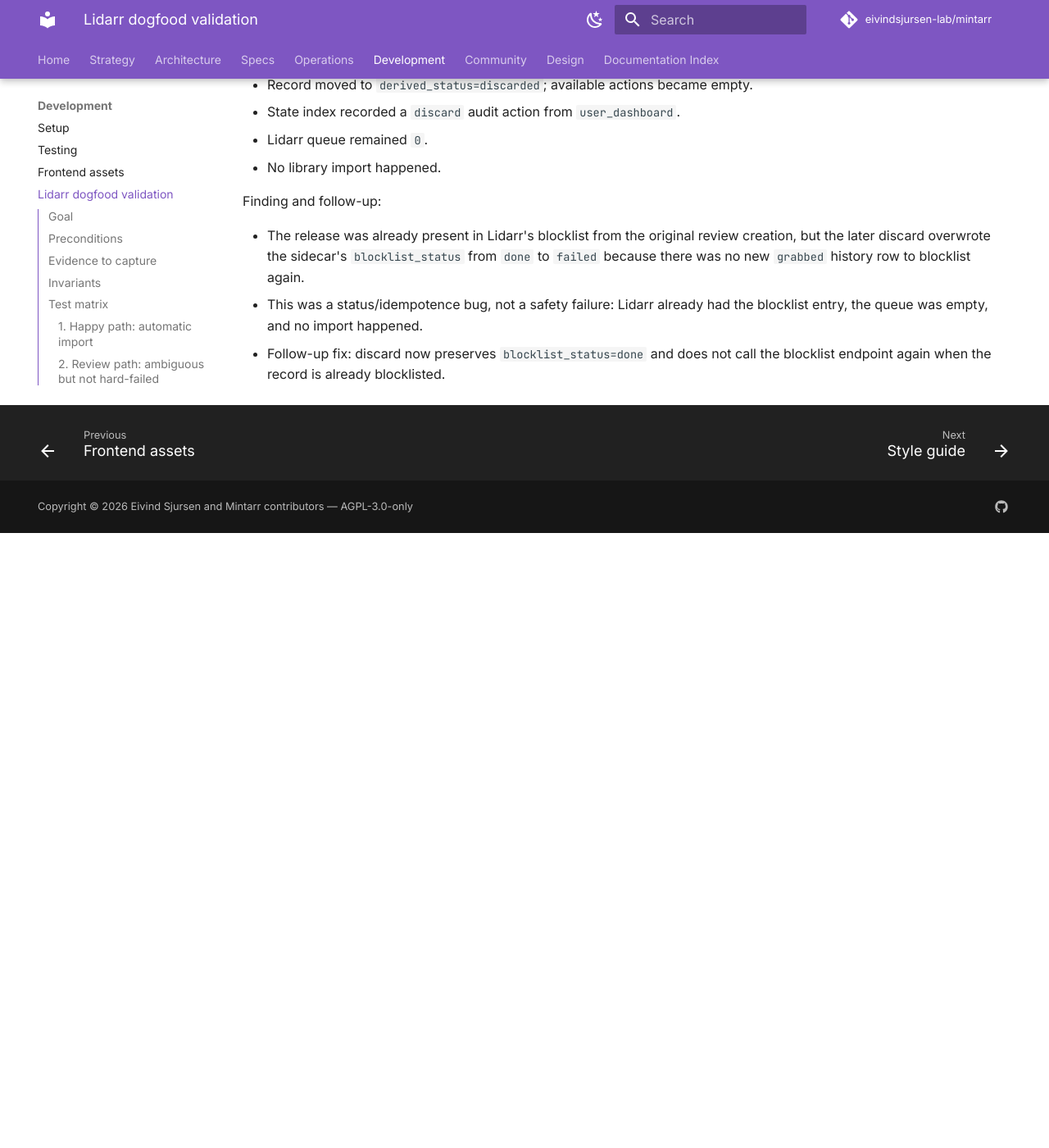
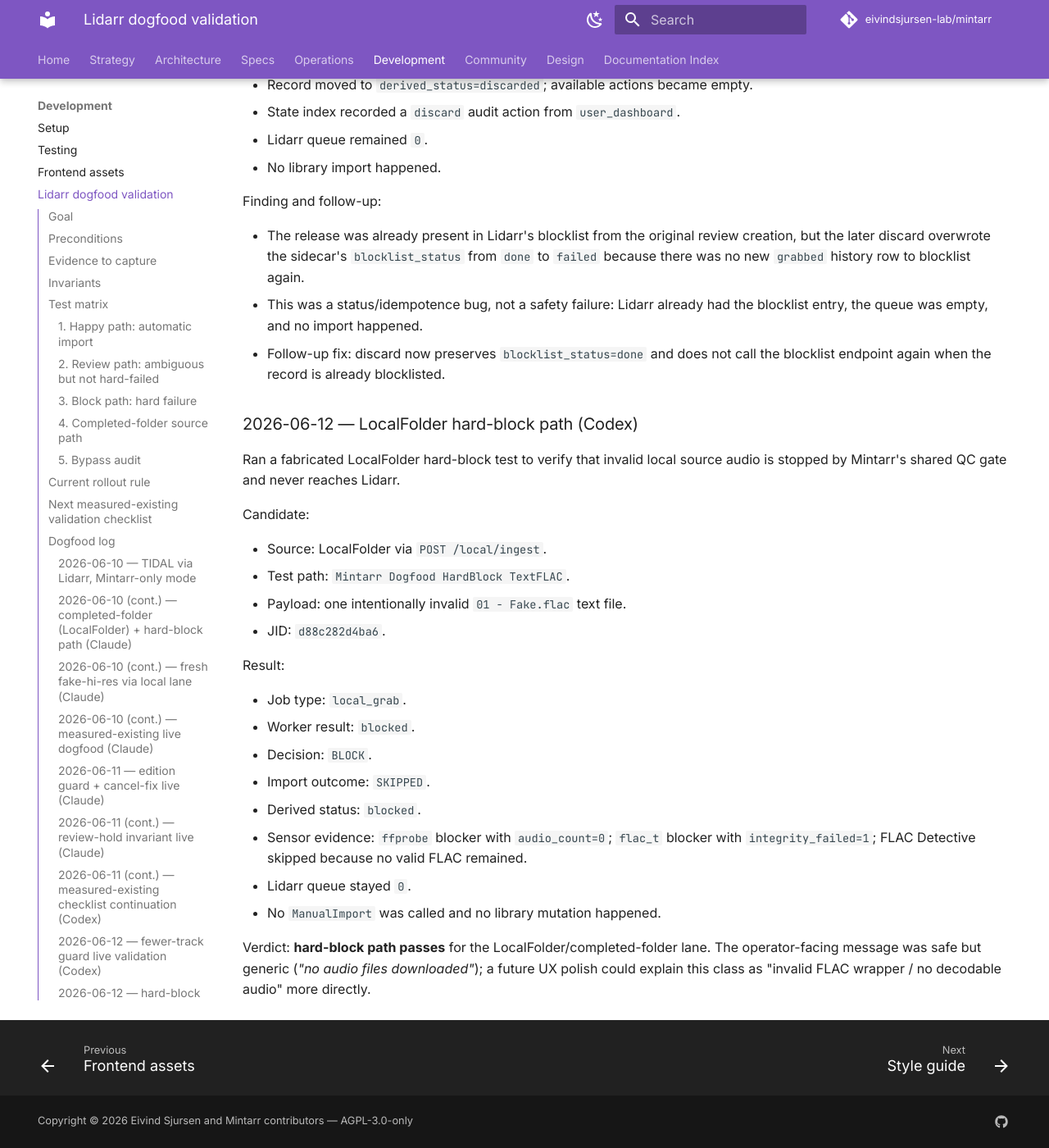
Before and after one commit to VectorOfDoubt/mintarr, an MkDocs documentation site: the page built from docs/development/LIDARR_DOGFOOD_VALIDATION.md, in a window 1280 px wide and 1400 px high, scrolled down 12741 px. Shown: the whole window at 82% size. Built offline with MkDocs 1.6.1 and Material for MkDocs 9.7.7, drawn with Linux system fonts in a browser that asks for light colours; comment, search, counter and statistics services are not loaded; before the commit the page ends 13391 px from its top, so only the background shows below that.

Commit message:
docs: record local hard block dogfood

```diff
--- a/docs/development/LIDARR_DOGFOOD_VALIDATION.md
+++ b/docs/development/LIDARR_DOGFOOD_VALIDATION.md
@@ -555,3 +555,32 @@
   blocklist entry, the queue was empty, and no import happened.
 - Follow-up fix: discard now preserves `blocklist_status=done` and does not call
   the blocklist endpoint again when the record is already blocklisted.
+
+### 2026-06-12 — LocalFolder hard-block path (Codex)
+
+Ran a fabricated LocalFolder hard-block test to verify that invalid local source
+audio is stopped by Mintarr's shared QC gate and never reaches Lidarr.
+
+Candidate:
+
+- Source: LocalFolder via `POST /local/ingest`.
+- Test path: `Mintarr Dogfood HardBlock TextFLAC`.
+- Payload: one intentionally invalid `01 - Fake.flac` text file.
+- JID: `d88c282d4ba6`.
+
+Result:
+
+- Job type: `local_grab`.
+- Worker result: `blocked`.
+- Decision: `BLOCK`.
+- Import outcome: `SKIPPED`.
+- Derived status: `blocked`.
+- Sensor evidence: `ffprobe` blocker with `audio_count=0`; `flac_t` blocker with
+  `integrity_failed=1`; FLAC Detective skipped because no valid FLAC remained.
+- Lidarr queue stayed `0`.
+- No `ManualImport` was called and no library mutation happened.
+
+Verdict: **hard-block path passes** for the LocalFolder/completed-folder lane. The
+operator-facing message was safe but generic (*"no audio files downloaded"*); a
+future UX polish could explain this class as "invalid FLAC wrapper / no decodable
+audio" more directly.
```
